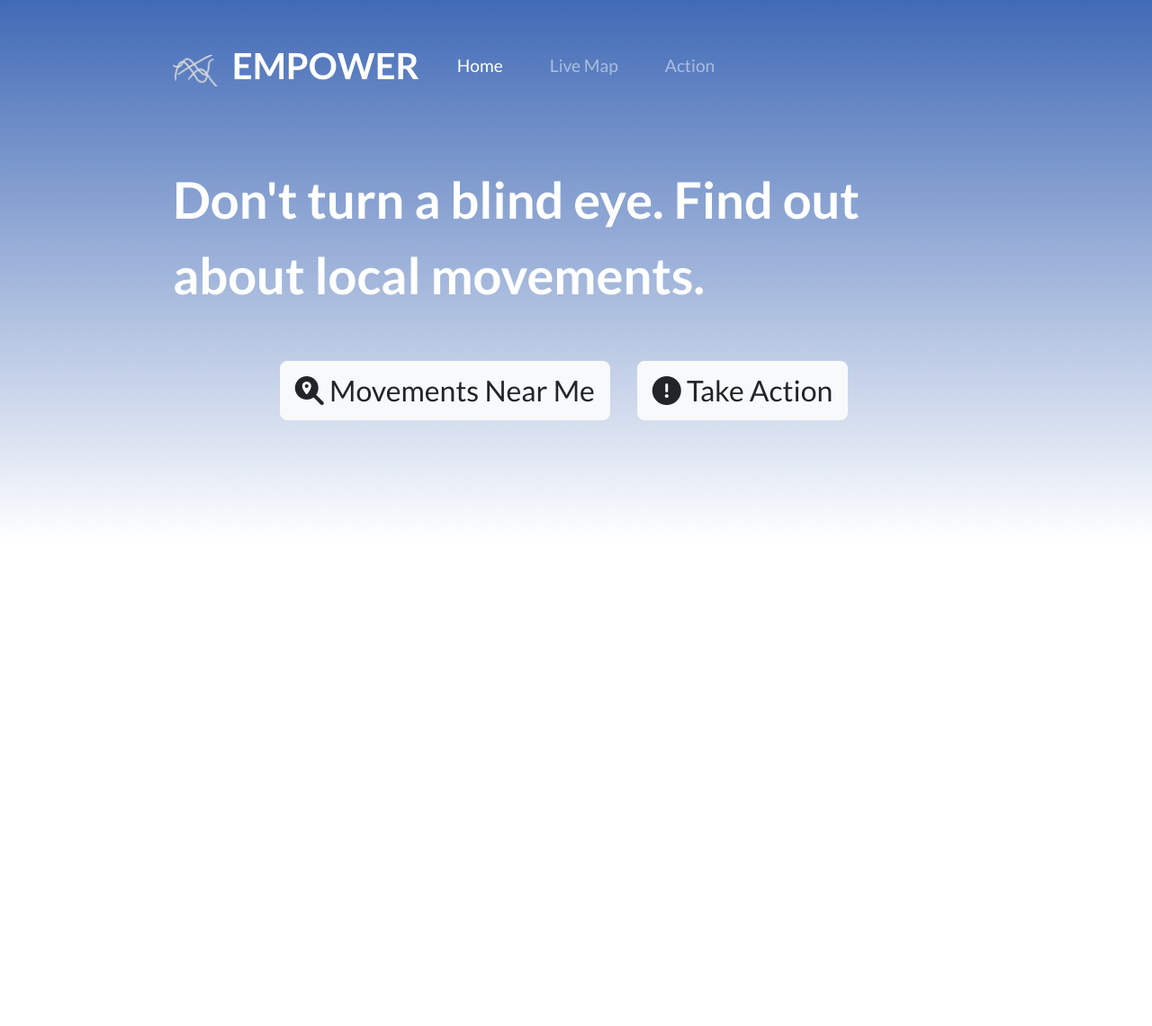
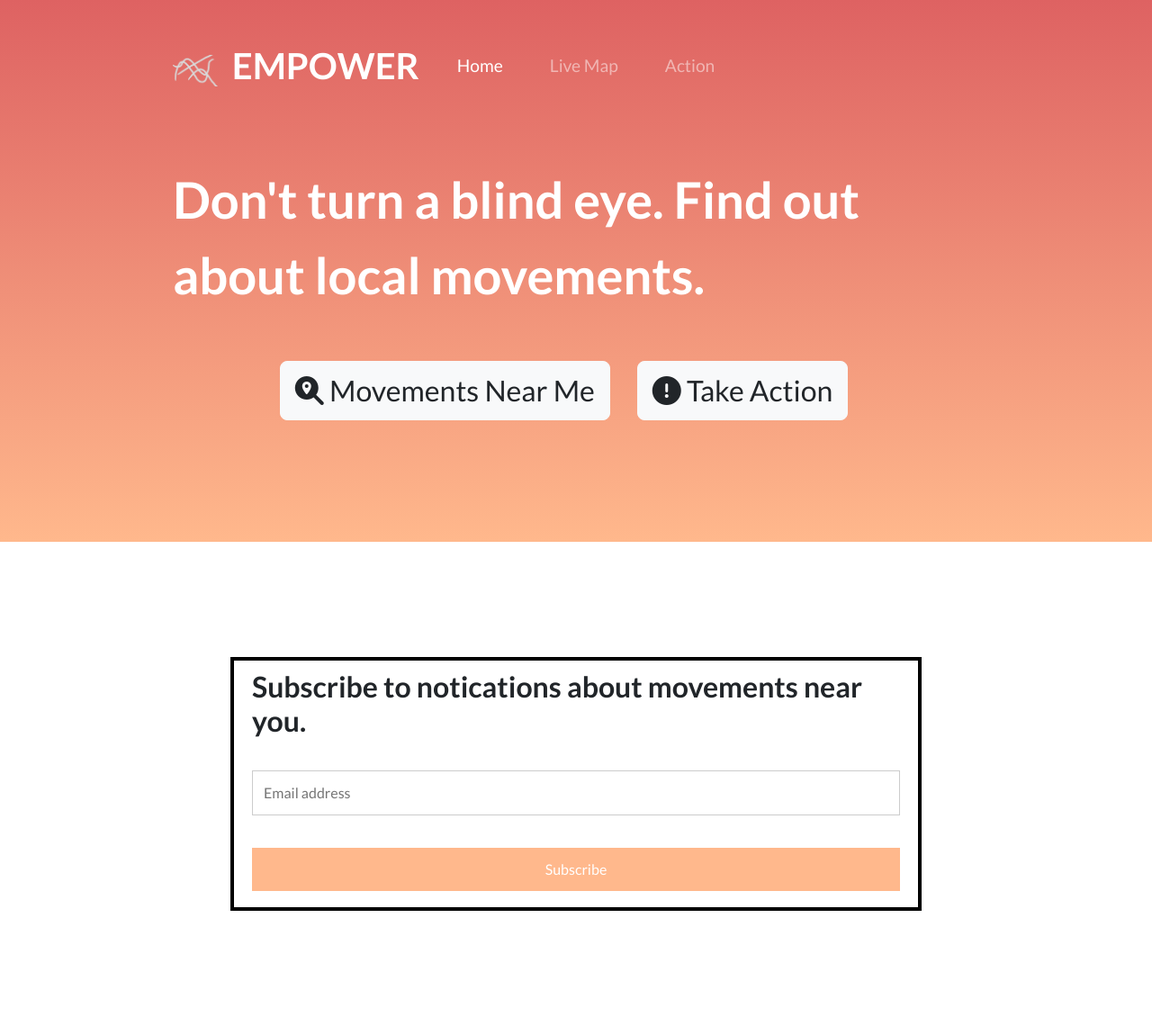
Before and after one commit to kareemassad/Empower, a Flask app: page / in a window 1280 px wide. Shown: the whole page at 90% size. Before the commit the page ends 563 px from the top, so only its background shows below. Run offline with Flask 2, Linux system fonts and the light colour scheme; parts of the project's set-up code (start-up, migrations or seed data) failed here and were passed over; some libraries are stand-ins or nearby versions.

Commit message:
added a kinda working newsletter and finalized color scheme

```diff
--- a/db.py
+++ /dev/null
@@ -1 +0,0 @@
-mongodb+srv://[username]:[password]@[projectname]-gktww.gcp.mongodb.net/[authDB]
--- a/static/styles/styles.css
+++ b/static/styles/styles.css
@@ -55,11 +55,54 @@ p{
 
 /* Title */
 #title{
-    /* background-color: #4eb3cc; FE3C72; #fd5068 #FD297B  */
-    background-image: linear-gradient(#416ab6, rgba(255, 255, 255, 0.822));
+    /*  416ab6 > rgba(255, 255, 255, 0.664)//(#de6262, #ffb88c)// (#ffafbd, #ffc3a0)*/
+    background-image: linear-gradient(#de6262 , #ffb88c);
     color: white;
 }
 
+/* Newsletter */
+#newsletter{
+    padding: 10% 20%;
+    background-color: white;
+    position: relative;
+}
+/* Form border */
+form {
+    /* #f1f1f1 */
+    border: 4px solid black;
+  }
+
+/* Add some padding and a grey background color to containers */
+  .container {
+    padding: 10px 20px 10px 20px ;
+    background-color: #ffffff;
+  }
+
+  /* Style the input elements and the submit button */
+  input[type=text], input[type=submit] {
+    width: 100%;
+    padding: 12px;
+    margin: 8px 0;
+    display: inline-block;
+    border: 1px solid #ccc;
+    box-sizing: border-box;
+  }
+
+  /* Add margins to the checkbox */
+  input[type=checkbox] {
+    margin-top: 16px;
+  }
+
+  /* Style the submit button */
+  input[type=submit] {
+    background-color: #ffb88c;
+    color: white;
+    border: 0.5px;
+  }
+
+  input[type=submit]:hover {
+    opacity: 0.8;
+  }
 /* Footer */
 #footer{
     padding: 7% 15%;
--- a/templates/index.html
+++ b/templates/index.html
@@ -3,7 +3,7 @@
 
 <head>
     <meta charset="utf-8">
-    <title>Revolve</title>
+    <title>Empower</title>
     <!-- Bootstrap -->
     <link rel="stylesheet" href="https://stackpath.bootstrapcdn.com/bootstrap/4.3.1/css/bootstrap.min.css"
         integrity="sha384-ggOyR0iXCbMQv3Xipma34MD+dH/1fQ784/j6cY/iJTQUOhcWr7x9JvoRxT2MZw1T" crossorigin="anonymous">
@@ -37,7 +37,8 @@
 
                 <a href="#" class="navbar-brand">
                     <!-- Logo Image -->
-                    <img src="static\images\newLogo.png" width="50" alt="empower_logo" class="d-inline-block align-middle mr-2">
+                    <img src="static\images\newLogo.png" width="50" alt="empower_logo"
+                        class="d-inline-block align-middle mr-2">
                     <!-- Logo Text -->
                     <span class="text-uppercase font-weight-bold">Empower</span>
                 </a>
@@ -64,7 +65,6 @@
                 </div>
             </nav>
             <!-- Title -->
-
             <div class="row">
                 <div class="col-lg-12">
                     <h1 class="big-heading">Don't turn a blind eye. Find out about local movements.</h1>
@@ -78,3 +78,20 @@
             </div>
         </div>
     </section>
+    <!-- Form Section -->
+    <section id="newsletter">
+        <form action="action_page.php">
+            <div class="container">
+                <h2>Subscribe to notications about movements near you.</h2>
+            </div>
+            <div class="container" style="background-color:white">
+                <input type="text" placeholder="Email address" name="mail" required>
+                <!-- <label>
+                    <input type="checkbox" checked="checked" name="subscribe"> Daily Newsletter
+                </label> -->
+            </div>
+            <div class="container">
+                <input type="submit" value="Subscribe">
+            </div>
+        </form>
+    </section>
```
